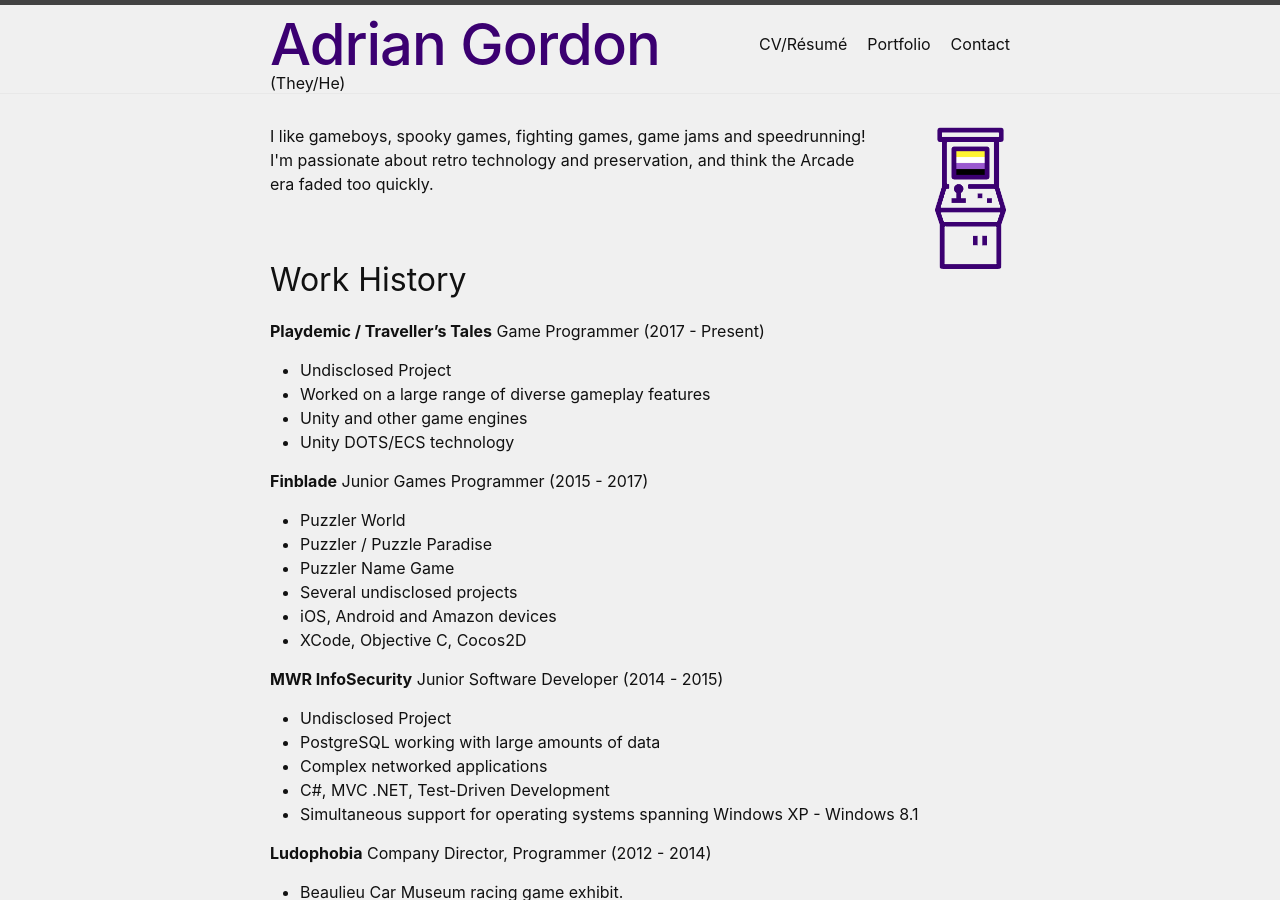
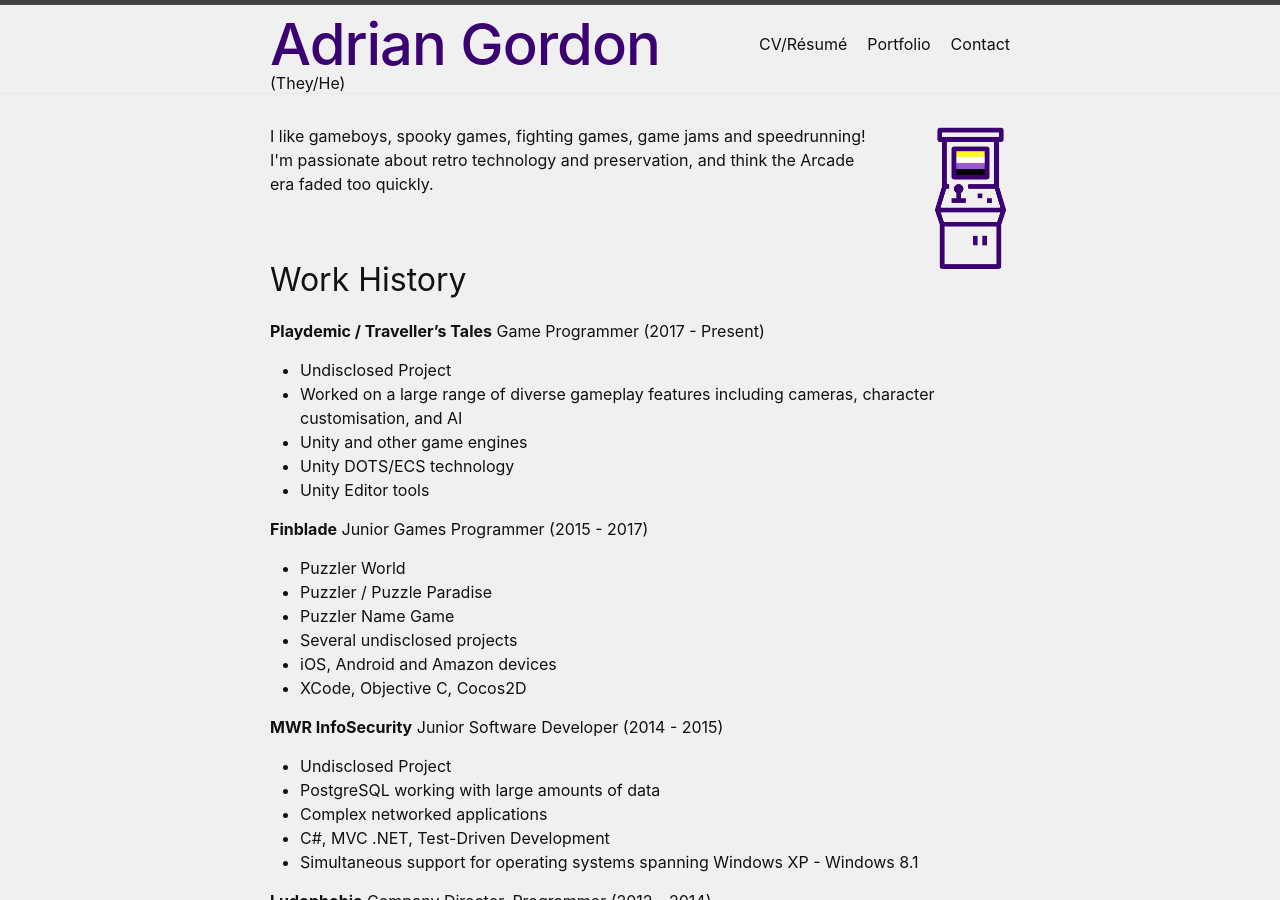
Before and after one commit to TheADrain/Portfolio, a Jekyll site: the page built from docs/index.markdown, in a window 1280 px wide and 900 px high. Built offline with Jekyll 4.4.1, drawn with Linux system fonts in a browser that asks for light colours.

Commit message:
Update index.markdown

```diff
--- a/docs/index.markdown
+++ b/docs/index.markdown
@@ -16,9 +16,10 @@ order: 1
 
 **Playdemic / Traveller's Tales** Game Programmer (2017 - Present)
 - Undisclosed Project
-- Worked on a large range of diverse gameplay features
+- Worked on a large range of diverse gameplay features including cameras, character customisation, and AI
 - Unity and other game engines
 - Unity DOTS/ECS technology
+- Unity Editor tools
 
 **Finblade** Junior Games Programmer (2015 - 2017)
 - Puzzler World
```
